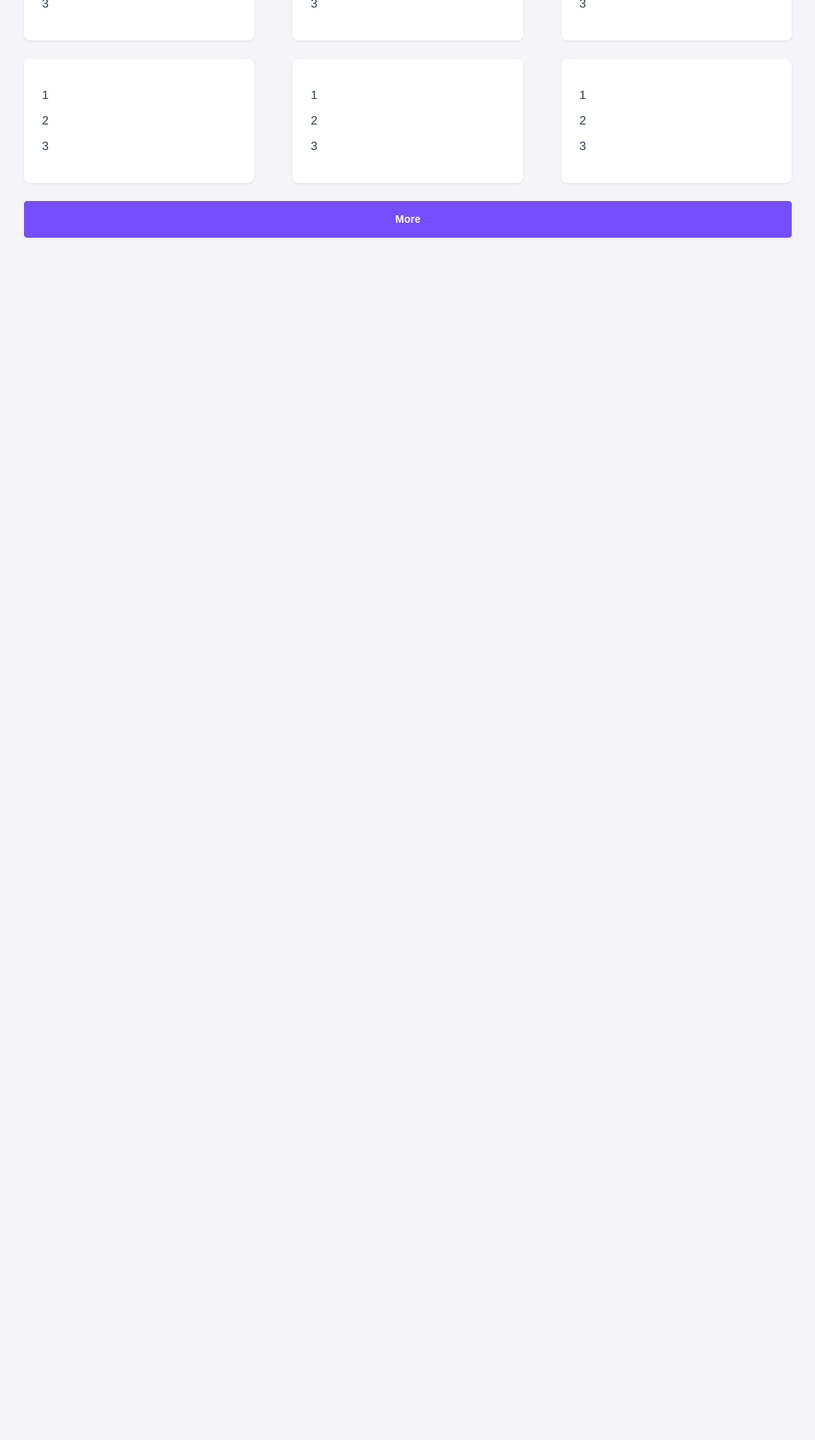
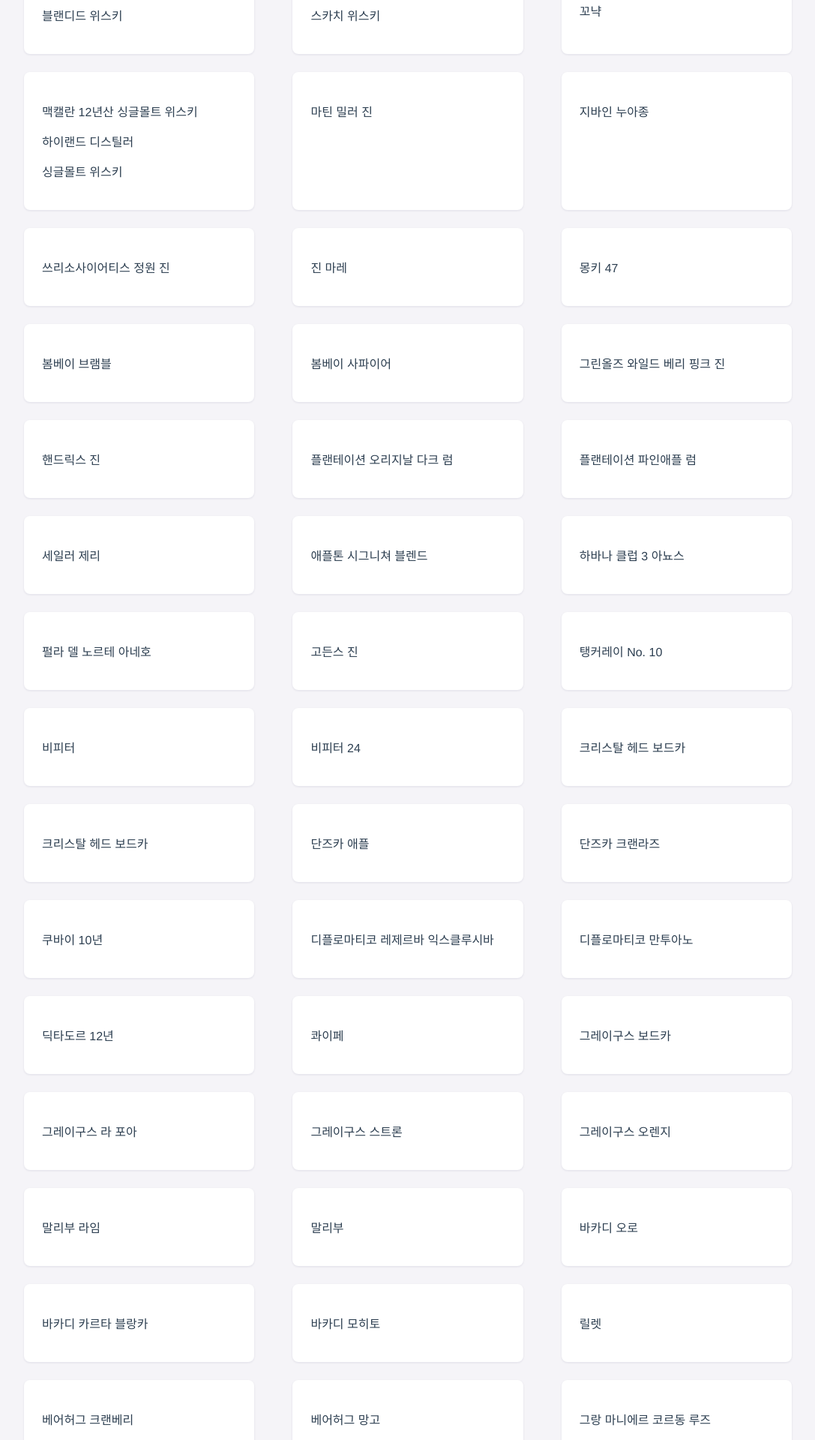
Before and after one commit to KangBit/whigowego, a Vue app: page / in a window 1280 px wide. Shown: the part 660-2580 px from the top of the page at 75% size, without its empty margins (96-1183 px from the left). Before the commit the page ends 1065 px from the top, so only its background shows below. Built offline with nearby package versions, Linux system fonts and the light colour scheme.

Commit message:
메인 페이지 샘플 데이터 추가

```diff
--- a/src/components/List/DrinkList.vue
+++ b/src/components/List/DrinkList.vue
@@ -2,13 +2,18 @@
   <div class="list-container">
     <h2 class="list-title">{{ title }}</h2>
     <div class="drink-list">
-      <DrinkListItem v-for="idx in 6" :key="idx"></DrinkListItem>
+      <DrinkListItem
+        v-for="item in list"
+        :key="item.id"
+        :item="item"
+      ></DrinkListItem>
     </div>
   </div>
 </template>
 
 <script lang="ts">
 import { defineComponent } from "vue";
+import sampleData from "../../sampleData";
 import DrinkListItem from "../ListItem/DrinkListItem.vue";
 
 export default defineComponent({
@@ -21,6 +26,11 @@
       type: String,
       default: "최신 가격",
     },
+  },
+  data() {
+    return {
+      list: sampleData,
+    };
   },
 });
 </script>
--- a/src/components/ListItem/DrinkListItem.vue
+++ b/src/components/ListItem/DrinkListItem.vue
@@ -1,12 +1,37 @@
 <template>
   <div class="card">
     <div class="card-body">
-      <p>1</p>
-      <p>2</p>
-      <p>3</p>
+      <p>{{ item.name }}</p>
+      <p>{{ item.manufacturer }}</p>
+      <p>{{ item.kind }}</p>
     </div>
   </div>
 </template>
+
+<script lang="ts">
+import { defineComponent } from "vue";
+
+export default defineComponent({
+  name: "DrinkListItem",
+  props: {
+    item: {
+      default() {
+        return {
+          id: 0,
+          alcoholVolume: 0,
+          capacity: 0,
+          kind: "블랜디드 위스키",
+          manufacturer: "디아지오",
+          name: "조니워커 블루 레이블",
+        };
+      },
+    },
+  },
+  data() {
+    return {};
+  },
+});
+</script>
 
 <style lang="scss">
 .card {
--- /dev/null
+++ b/src/sampleData.ts
@@ -0,0 +1,370 @@
+export default [
+  {
+    id: 1,
+    alcoholVolume: 40,
+    capacity: 750,
+    kind: "블랜디드 위스키",
+    manufacturer: "디아지오",
+    name: "조니워커 블루 레이블",
+  },
+  {
+    id: 2,
+    alcoholVolume: 40,
+    capacity: 700,
+    kind: "스카치 위스키",
+    manufacturer: "시바스 브라더스",
+    name: "로얄살루트 21년 시그니처 블랜디드",
+  },
+  {
+    id: 3,
+    alcoholVolume: 40,
+    capacity: 700,
+    kind: "꼬냑",
+    manufacturer: "LVMH",
+    name: "헤네시 V.S.O.P",
+  },
+  {
+    id: 4,
+    alcoholVolume: 40,
+    capacity: 700,
+    kind: "싱글몰트 위스키",
+    manufacturer: "하이랜드 디스틸러",
+    name: "맥캘란 12년산 싱글몰트 위스키",
+  },
+  {
+    id: 5,
+    alcoholVolume: null,
+    capacity: 700,
+    kind: null,
+    manufacturer: null,
+    name: "마틴 밀러 진",
+  },
+  {
+    id: 6,
+    alcoholVolume: null,
+    capacity: 700,
+    kind: null,
+    manufacturer: null,
+    name: "지바인 누아종",
+  },
+  {
+    id: 7,
+    alcoholVolume: null,
+    capacity: 700,
+    kind: null,
+    manufacturer: null,
+    name: "쓰리소사이어티스 정원 진",
+  },
+  {
+    id: 8,
+    alcoholVolume: null,
+    capacity: 750,
+    kind: null,
+    manufacturer: null,
+    name: "진 마레",
+  },
+  {
+    id: 9,
+    alcoholVolume: null,
+    capacity: 500,
+    kind: null,
+    manufacturer: null,
+    name: "몽키 47",
+  },
+  {
+    id: 10,
+    alcoholVolume: null,
+    capacity: 700,
+    kind: null,
+    manufacturer: null,
+    name: "봄베이 브램블",
+  },
+  {
+    id: 11,
+    alcoholVolume: null,
+    capacity: 750,
+    kind: null,
+    manufacturer: null,
+    name: "봄베이 사파이어",
+  },
+  {
+    id: 12,
+    alcoholVolume: null,
+    capacity: 700,
+    kind: null,
+    manufacturer: null,
+    name: "그린올즈 와일드 베리 핑크 진",
+  },
+  {
+    id: 13,
+    alcoholVolume: null,
+    capacity: 700,
+    kind: null,
+    manufacturer: null,
+    name: "핸드릭스 진",
+  },
+  {
+    id: 14,
+    alcoholVolume: null,
+    capacity: 1000,
+    kind: null,
+    manufacturer: null,
+    name: "플랜테이션 오리지날 다크 럼",
+  },
+  {
+    id: 15,
+    alcoholVolume: null,
+    capacity: 700,
+    kind: null,
+    manufacturer: null,
+    name: "플랜테이션 파인애플 럼",
+  },
+  {
+    id: 16,
+    alcoholVolume: null,
+    capacity: 700,
+    kind: null,
+    manufacturer: null,
+    name: "세일러 제리",
+  },
+  {
+    id: 17,
+    alcoholVolume: null,
+    capacity: 750,
+    kind: null,
+    manufacturer: null,
+    name: "애플톤 시그니쳐 블렌드",
+  },
+  {
+    id: 18,
+    alcoholVolume: null,
+    capacity: 750,
+    kind: null,
+    manufacturer: null,
+    name: "하바나 클럽 3 아뇨스",
+  },
+  {
+    id: 19,
+    alcoholVolume: null,
+    capacity: 700,
+    kind: null,
+    manufacturer: null,
+    name: "펄라 델 노르테 아네호",
+  },
+  {
+    id: 20,
+    alcoholVolume: null,
+    capacity: 750,
+    kind: null,
+    manufacturer: null,
+    name: "고든스 진",
+  },
+  {
+    id: 21,
+    alcoholVolume: null,
+    capacity: 700,
+    kind: null,
+    manufacturer: null,
+    name: "탱커레이 No. 10",
+  },
+  {
+    id: 22,
+    alcoholVolume: null,
+    capacity: 700,
+    kind: null,
+    manufacturer: null,
+    name: "비피터",
+  },
+  {
+    id: 23,
+    alcoholVolume: null,
+    capacity: 700,
+    kind: null,
+    manufacturer: null,
+    name: "비피터 24",
+  },
+  {
+    id: 24,
+    alcoholVolume: null,
+    capacity: 3000,
+    kind: null,
+    manufacturer: null,
+    name: "크리스탈 헤드 보드카",
+  },
+  {
+    id: 25,
+    alcoholVolume: null,
+    capacity: 1750,
+    kind: null,
+    manufacturer: null,
+    name: "크리스탈 헤드 보드카",
+  },
+  {
+    id: 26,
+    alcoholVolume: null,
+    capacity: 750,
+    kind: null,
+    manufacturer: null,
+    name: "단즈카 애플",
+  },
+  {
+    id: 27,
+    alcoholVolume: null,
+    capacity: 750,
+    kind: null,
+    manufacturer: null,
+    name: "단즈카 크랜라즈",
+  },
+  {
+    id: 28,
+    alcoholVolume: null,
+    capacity: 700,
+    kind: null,
+    manufacturer: null,
+    name: "쿠바이 10년",
+  },
+  {
+    id: 29,
+    alcoholVolume: null,
+    capacity: 700,
+    kind: null,
+    manufacturer: null,
+    name: "디플로마티코 레제르바 익스클루시바",
+  },
+  {
+    id: 30,
+    alcoholVolume: null,
+    capacity: 700,
+    kind: null,
+    manufacturer: null,
+    name: "디플로마티코 만투아노",
+  },
+  {
+    id: 31,
+    alcoholVolume: null,
+    capacity: 700,
+    kind: null,
+    manufacturer: null,
+    name: "딕타도르 12년",
+  },
+  {
+    id: 32,
+    alcoholVolume: null,
+    capacity: 700,
+    kind: null,
+    manufacturer: null,
+    name: "콰이페",
+  },
+  {
+    id: 33,
+    alcoholVolume: null,
+    capacity: 750,
+    kind: null,
+    manufacturer: null,
+    name: "그레이구스 보드카",
+  },
+  {
+    id: 34,
+    alcoholVolume: null,
+    capacity: 750,
+    kind: null,
+    manufacturer: null,
+    name: "그레이구스 라 포아",
+  },
+  {
+    id: 35,
+    alcoholVolume: null,
+    capacity: 750,
+    kind: null,
+    manufacturer: null,
+    name: "그레이구스 스트론",
+  },
+  {
+    id: 36,
+    alcoholVolume: null,
+    capacity: 750,
+    kind: null,
+    manufacturer: null,
+    name: "그레이구스 오렌지",
+  },
+  {
+    id: 37,
+    alcoholVolume: null,
+    capacity: 700,
+    kind: null,
+    manufacturer: null,
+    name: "말리부 라임",
+  },
+  {
+    id: 38,
+    alcoholVolume: null,
+    capacity: 700,
+    kind: null,
+    manufacturer: null,
+    name: "말리부",
+  },
+  {
+    id: 39,
+    alcoholVolume: null,
+    capacity: 750,
+    kind: null,
+    manufacturer: null,
+    name: "바카디 오로",
+  },
+  {
+    id: 40,
+    alcoholVolume: null,
+    capacity: 750,
+    kind: null,
+    manufacturer: null,
+    name: "바카디 카르타 블랑카",
+  },
+  {
+    id: 41,
+    alcoholVolume: null,
+    capacity: 700,
+    kind: null,
+    manufacturer: null,
+    name: "바카디 모히토",
+  },
+  {
+    id: 42,
+    alcoholVolume: null,
+    capacity: 750,
+    kind: null,
+    manufacturer: null,
+    name: "릴렛",
+  },
+  {
+    id: 43,
+    alcoholVolume: null,
+    capacity: 750,
+    kind: null,
+    manufacturer: null,
+    name: "베어허그 크랜베리",
+  },
+  {
+    id: 44,
+    alcoholVolume: null,
+    capacity: 750,
+    kind: null,
+    manufacturer: null,
+    name: "베어허그 망고",
+  },
+  {
+    id: 45,
+    alcoholVolume: null,
+    capacity: 700,
+    kind: null,
+    manufacturer: null,
+    name: "그랑 마니에르 코르동 루즈",
+  },
+  {
+    id: 46,
+    alcoholVolume: null,
+    capacity: 700,
+    kind: null,
+    manufacturer: null,
+    name: "코인트로",
+  },
+];
```
